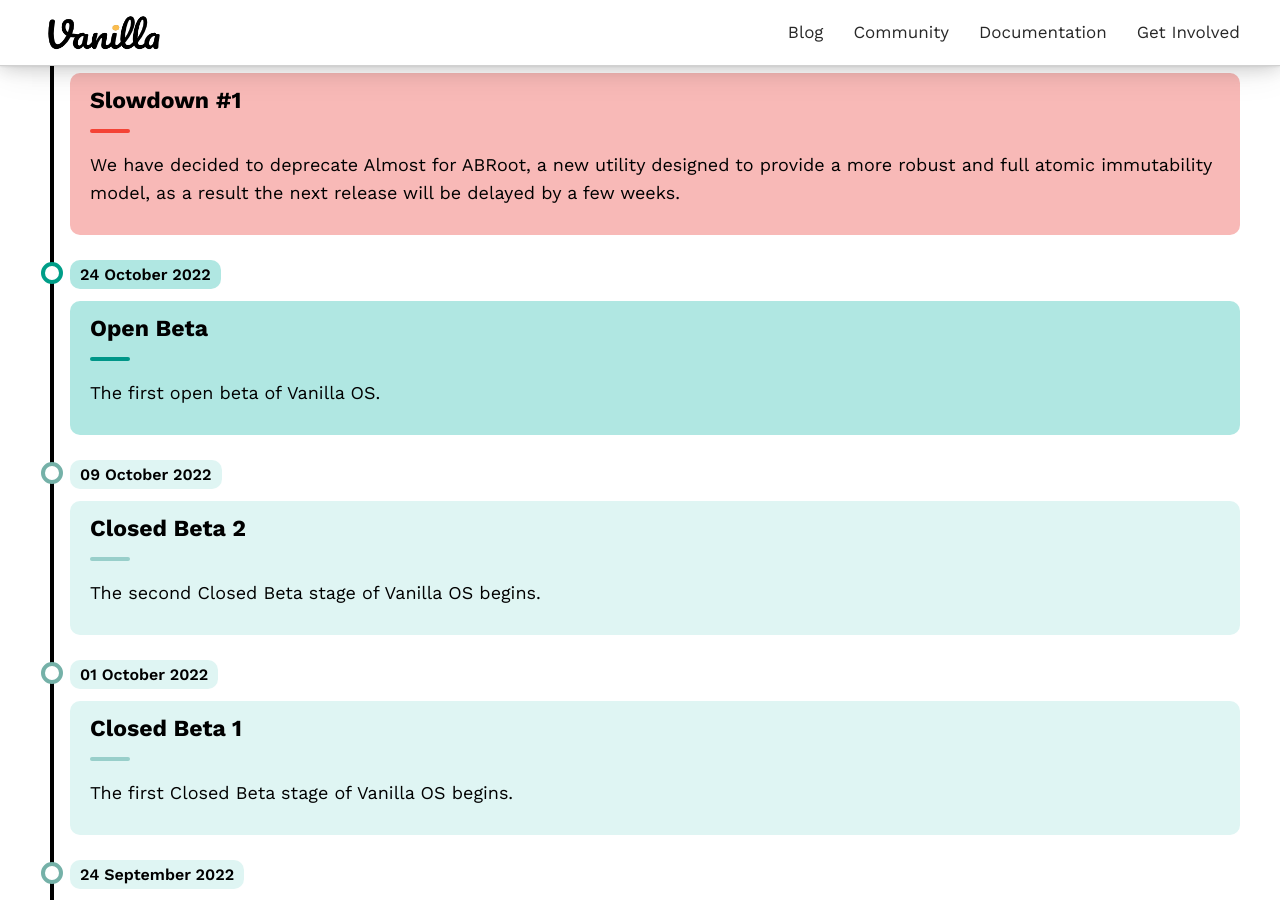
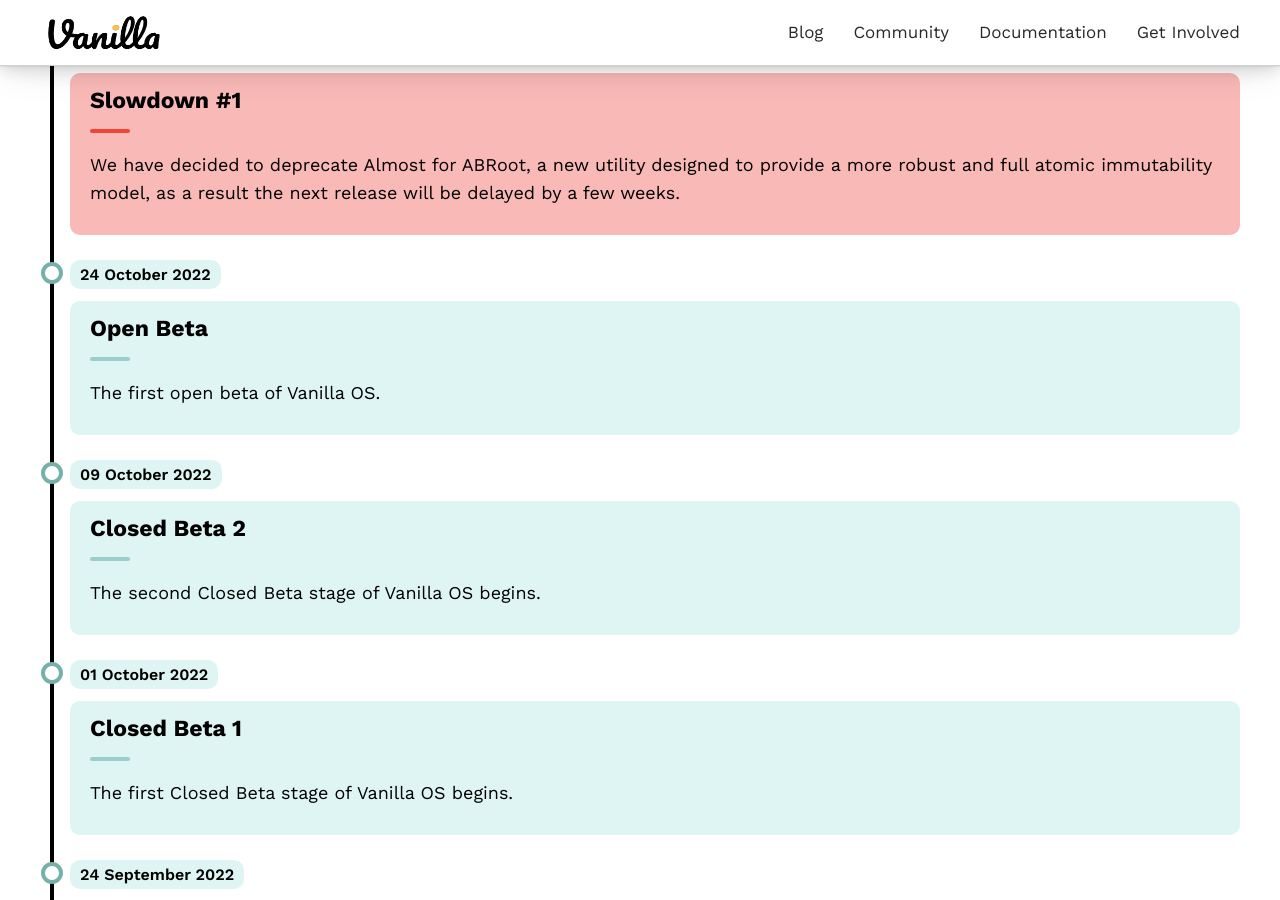
Before and after one commit to Vanilla-OS/website, a Jekyll site: the page built from roadmap.md, in a window 1280 px wide and 900 px high, scrolled down 1375 px. Built offline with Jekyll 4.4.1, drawn with Linux system fonts in a browser that asks for light colours.

Commit message:
misc: Fix wrong class

```diff
--- a/roadmap.md
+++ b/roadmap.md
@@ -41,7 +41,7 @@
             <p>We have decided to deprecate Almost for ABRoot, a new utility designed to provide a more robust and full atomic immutability model, as a result the next release will be delayed by a few weeks.</p>
         </div>
     </div>
-    <div class="timeline-item timeline-green">
+    <div class="timeline-item timeline-dimmed-green">
         <span class="timeline-label">24 October 2022</span>
         <div class="timeline-item-content">
             <h4>Open Beta</h4>
```
